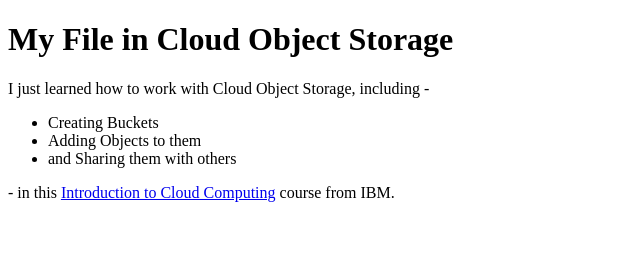
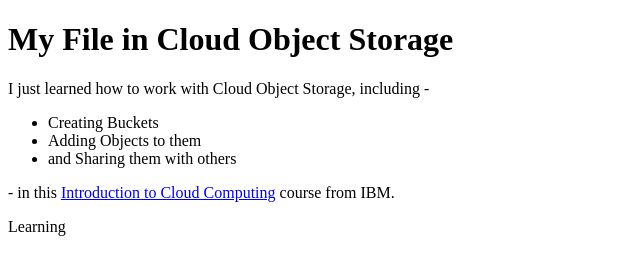
Before and after one commit to Shabnam196/shabnam, a plain HTML site: page index.html in a window 1280 px wide. Shown: the full height of the page, 0-640 px from the left. Drawn offline with Linux system fonts and the light colour scheme.

Commit message:
changes made from theia lab environment

```diff
--- a/index.html
+++ b/index.html
@@ -11,6 +11,6 @@
     <li>and Sharing them with others</li>
 </ul>
 <p> - in this <a href="https://coursera.org/learn/introducton-to-cloud">Introduction to Cloud Computing</a> course from IBM.</b></p>
-
+<p>Learning</p>
 </body>
 </html>
```
Also changed, not shown: supported-browser.txt (added).
